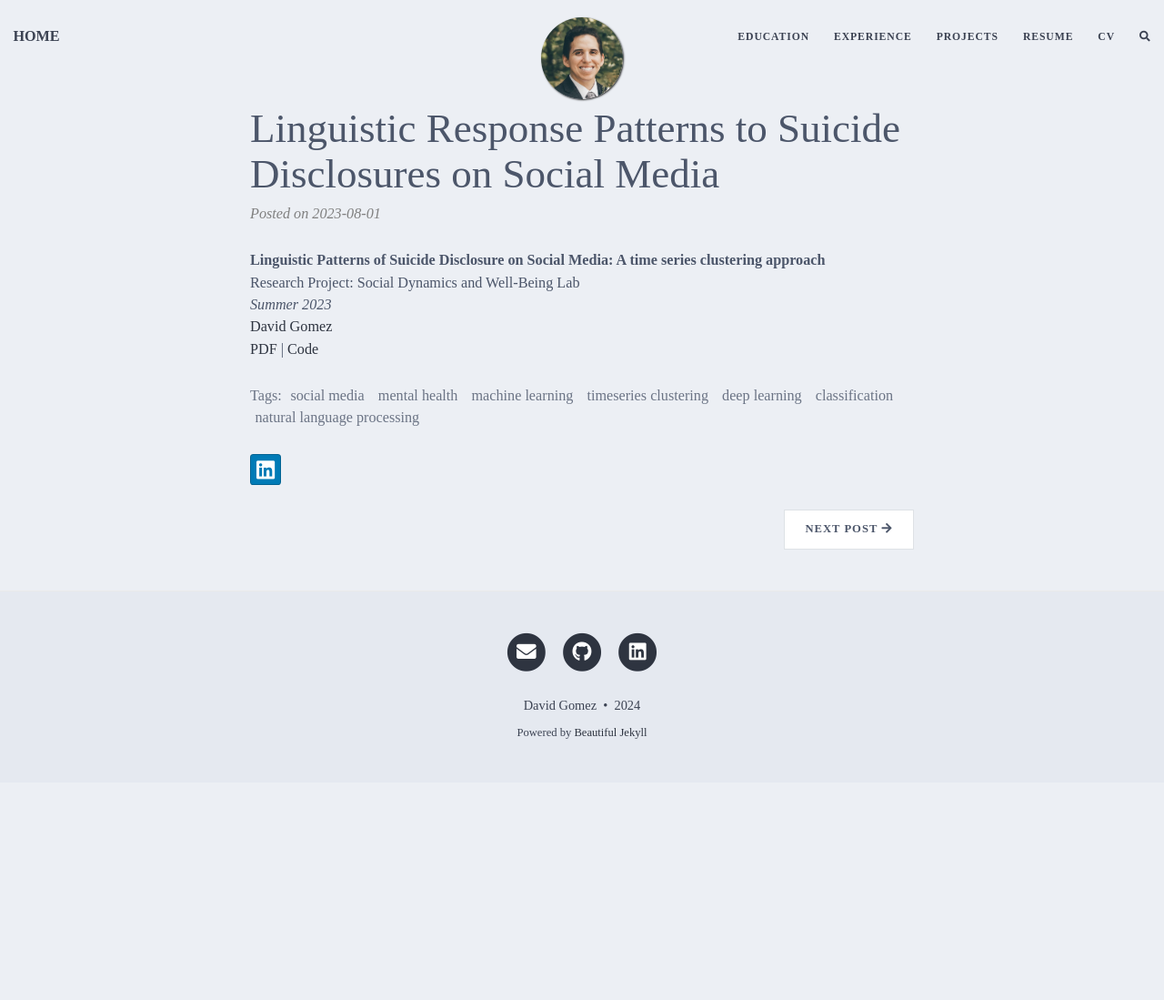
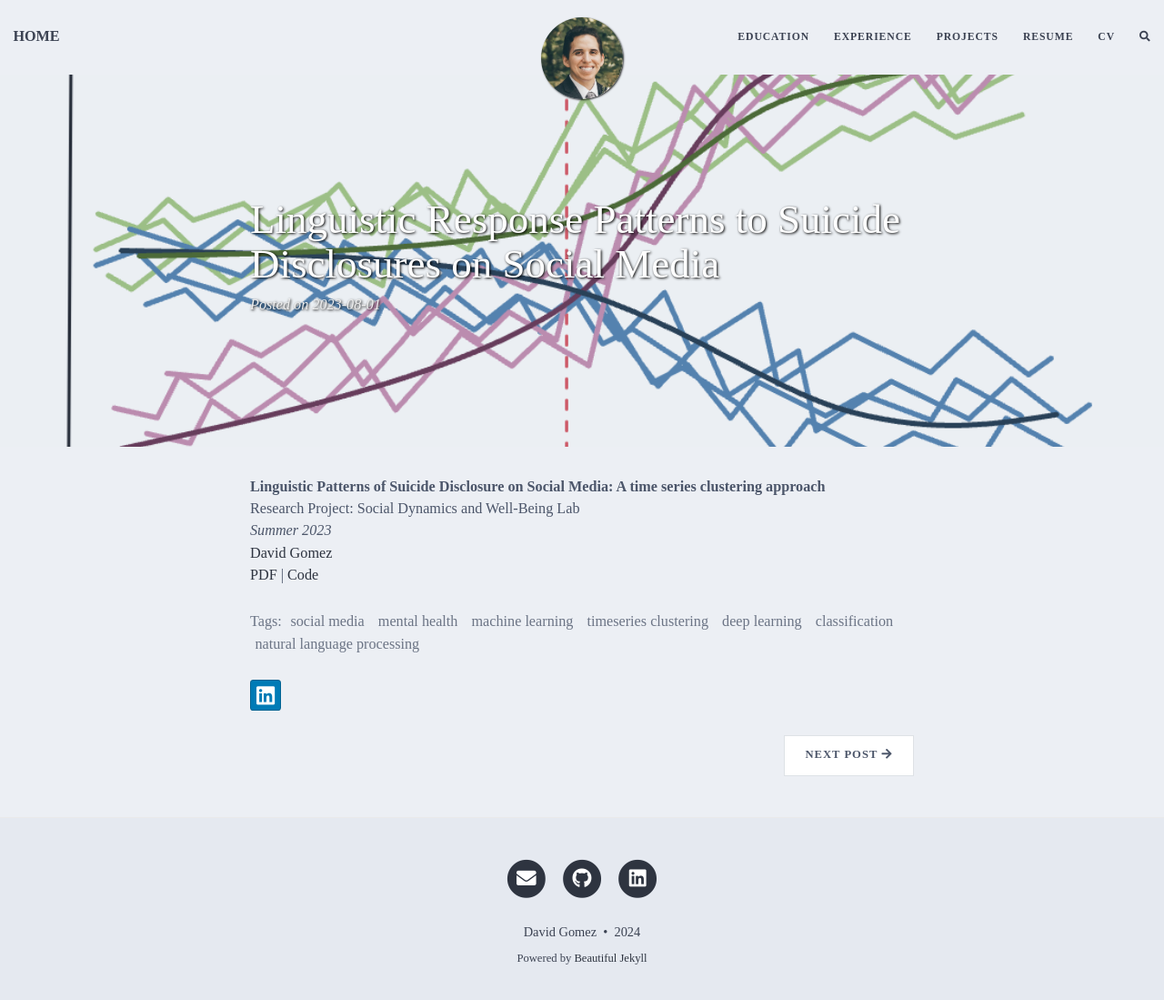
Before and after one commit to dbgomez94/dbgomez94.github.io, a Jekyll site: the page built from _posts/2023-08-01-suicide-disclosures.md, in a window 1280 px wide and 1108 px high. Shown: the top 1099 px of the window at 91% size. Built offline with Jekyll 4.4.1, drawn with Linux system fonts in a browser that asks for light colours; nearby versions of some CDN libraries; comment, search, counter and statistics services are not loaded.

Commit message:
updating projects

```diff
--- a/_posts/2023-08-01-suicide-disclosures.md
+++ b/_posts/2023-08-01-suicide-disclosures.md
@@ -3,6 +3,7 @@ layout: post
 title: Linguistic Response Patterns to Suicide Disclosures on Social Media
 subtile: A time series clustering approach
 thumbnail-img: "/assets/img/suicide-disclosures.png"
+cover-img: "/assets/img/suicide-disclosures.png"
 tags: [social media, mental health, machine learning, timeseries clustering, deep learning, classification, natural language processing]
 ---
 
```
